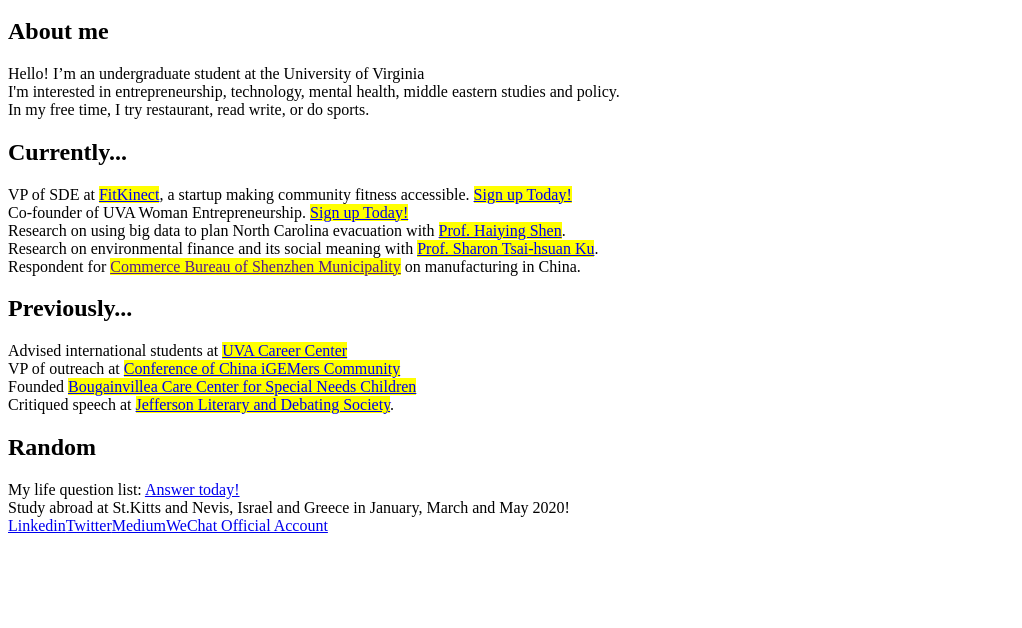
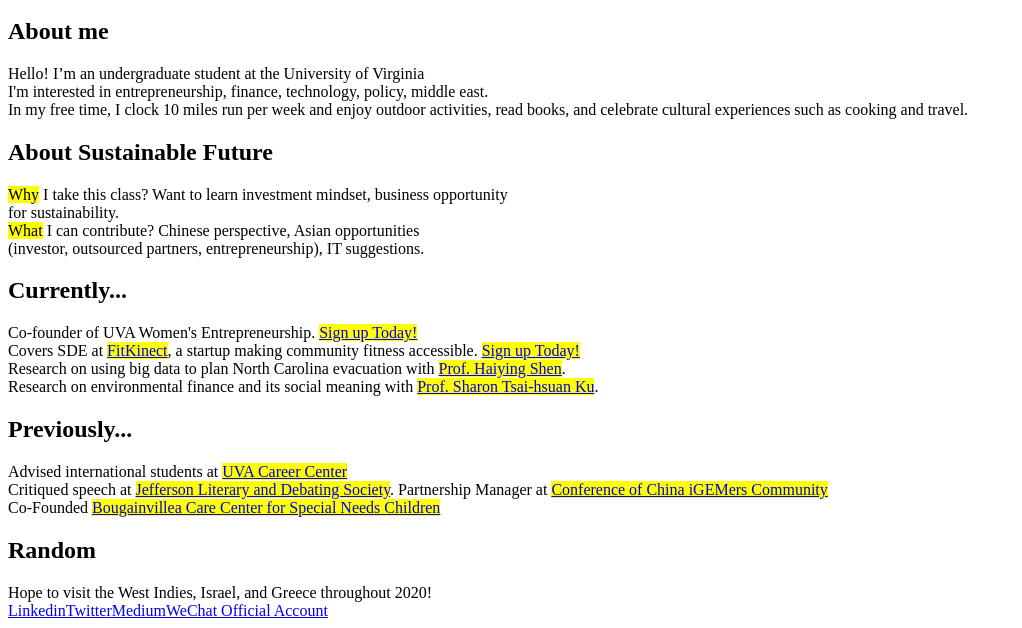
Before and after one commit to yuy1n/yuy1n.github.io, a plain HTML site: page src/index.html in a window 1280 px wide. Shown: the part 262-890 px from the top of the page, without its empty margins (0-1022 px from the left). Before the commit the page ends 805 px from the top, so only its background shows below. Drawn offline with Linux system fonts and the light colour scheme.

Commit message:
Update index.html in src

```diff
--- a/src/index.html
+++ b/src/index.html
@@ -14,23 +14,28 @@
 
 <h2>About me</h2>
         <div class="p">Hello! I’m an undergraduate student at the University of Virginia <br/>
-          I'm interested in entrepreneurship, technology, mental health, middle eastern studies and policy. <br/>
-          In my free time, I try restaurant, read write, or do sports. </div>
+          I'm interested in entrepreneurship, finance, technology, policy, middle east. <br/>
+          In my free time, I clock 10 miles run per week and enjoy outdoor activities, read books, and celebrate cultural experiences such as cooking and travel. </div>
+<h2>About Sustainable Future</h2>
+<div class="p">
+  <mark>Why</mark> I take this class? Want to learn investment mindset, business opportunity </br>
+  for sustainability. <br/>
+  <mark>What</mark> I can contribute? Chinese perspective, Asian opportunities </br>
+  (investor, outsourced partners, entrepreneurship), IT suggestions. <br/>
+</div>
 <h2>Currently...</h2>
 <div class="p">
-  VP of SDE at <mark><a href="http://myfitkinect.com/">FitKinect</a></mark>, a startup making community fitness accessible. <mark><a href="http://app.myfitkinect.com/">Sign up Today!</a></mark><br/>
-  Co-founder of UVA Woman Entrepreneurship. <mark><a href="https://docs.google.com/forms/d/e/1FAIpQLSeZTxXt8uetfzpgeuslqgISaNTVg2TIfR2UghSEyKjTNwQ3Ng/viewform?usp=sf_link">Sign up Today!</a></mark> <br/>
+  Co-founder of UVA Women's Entrepreneurship. <mark><a href="https://docs.google.com/forms/d/e/1FAIpQLSeZTxXt8uetfzpgeuslqgISaNTVg2TIfR2UghSEyKjTNwQ3Ng/viewform?usp=sf_link">Sign up Today!</a></mark> <br/>
+  Covers SDE at <mark><a href="http://myfitkinect.com/">FitKinect</a></mark>, a startup making community fitness accessible. <mark><a href="http://app.myfitkinect.com/">Sign up Today!</a></mark><br/>
   Research on using big data to plan North Carolina evacuation with <mark><a href="http://www.cs.virginia.edu/~hs6ms/">Prof. Haiying Shen</a></mark>. <br/>
   Research on environmental finance and its social meaning with <mark><a href="https://engineering.virginia.edu/faculty/sharon-tsai-hsuan-ku">Prof. Sharon Tsai-hsuan Ku</a></mark>. <br/>
-  Respondent for <mark><a href="">Commerce Bureau of Shenzhen Municipality</a></mark> on manufacturing in China.
 <h2>Previously...</h2>
   Advised international students at <mark><a href="https://career.virginia.edu/">UVA Career Center</a></mark></br>
-  VP of outreach at <mark><a href="http://www.igemccic.com/registration/index_en.html#">Conference of China iGEMers Community</a></mark></br>
-  Founded <mark><a href="http://www.szldj2012.com/col.jsp?id=108">Bougainvillea Care Center for Special Needs Children</a></mark></br>
   Critiqued speech at <mark><a href="https://jeffersonsociety.org/">Jefferson Literary and Debating Society</a></mark>.
+  Partnership Manager at <mark><a href="http://www.igemccic.com/registration/index_en.html#">Conference of China iGEMers Community</a></mark></br>
+  Co-Founded <mark><a href="http://www.szldj2012.com/col.jsp?id=108">Bougainvillea Care Center for Special Needs Children</a></mark></br>
 <h2>Random</h2>
-My life question list: <mark><a href="https://docs.google.com/document/d/1NpBp-rOkfI7ZDNsfwBhVYbSsLGKk69CerX3md86Bwu4/edit?usp=sharing"></mark>Answer today!</a></mark> </br>
-  Study abroad at St.Kitts and Nevis, Israel and Greece in January, March and May 2020!
+  Hope to visit the West Indies, Israel, and Greece throughout 2020!
 </div>
       </main>
       <footer>
```
